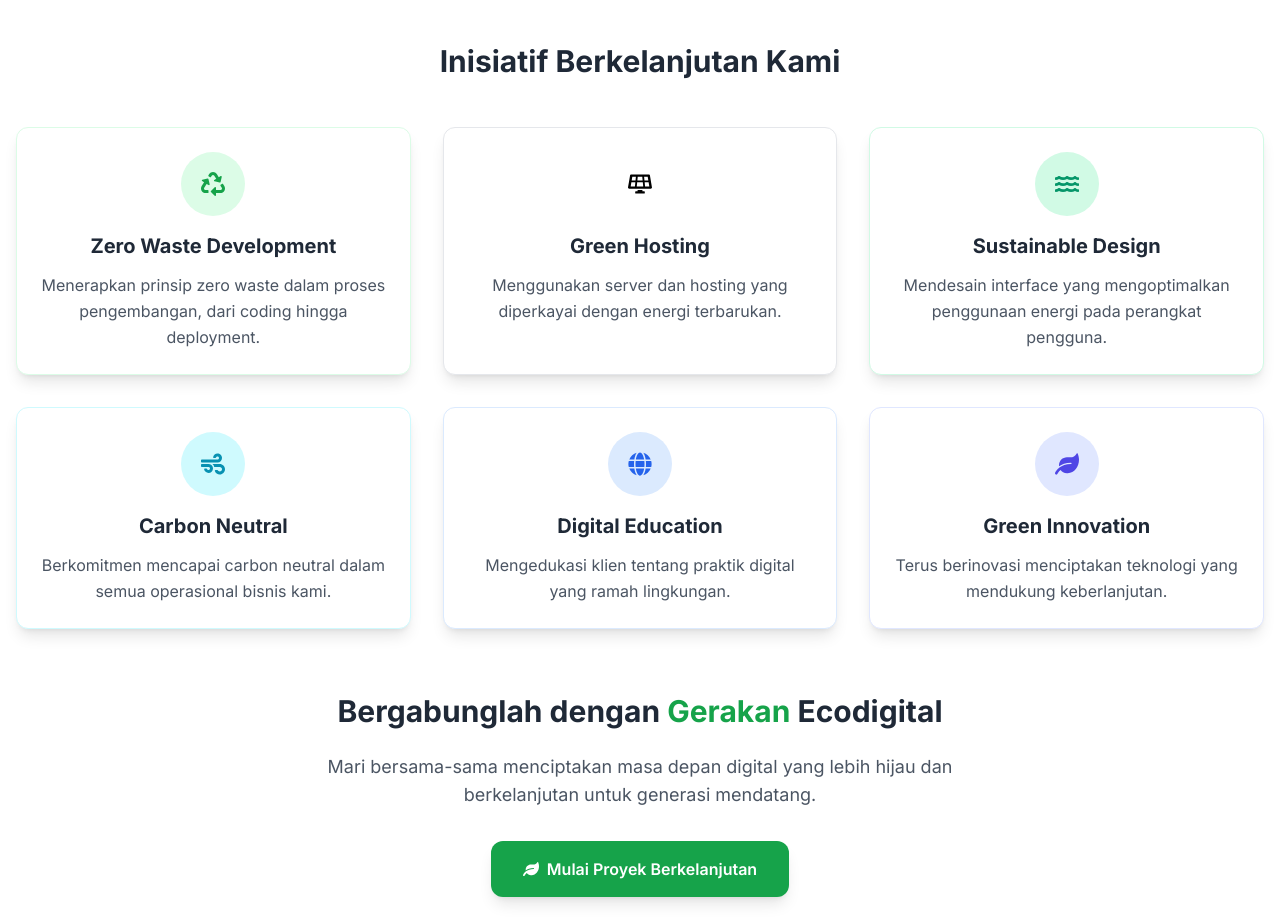
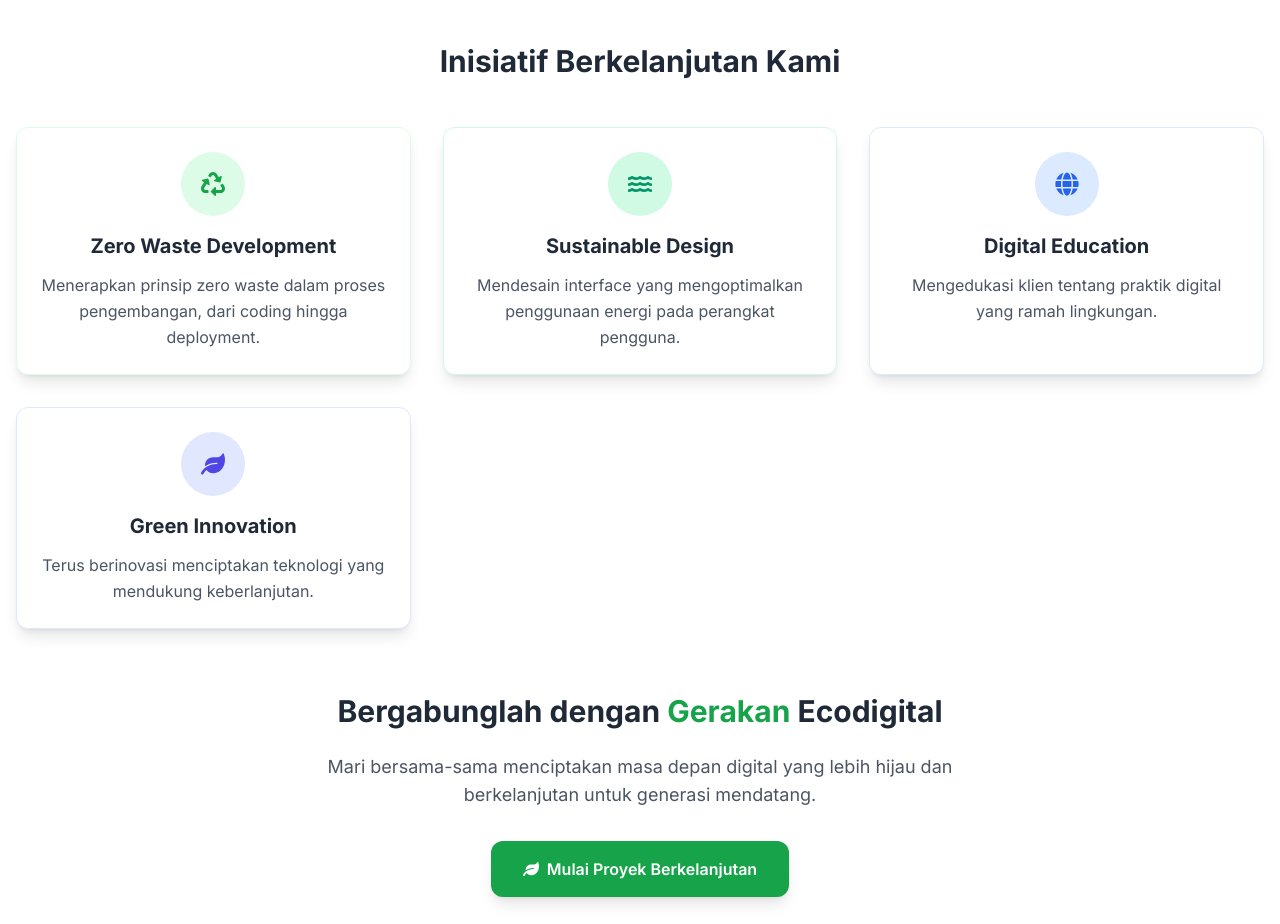
Before and after one commit to KevinJeremi/ordersnew, a Next.js app: page /ecodigital in a window 1280 px wide. Shown: the part 900-1824 px from the top of the page. Built offline with nearby package versions, Linux system fonts and the light colour scheme.

Commit message:
eco digital revisi

```diff
--- a/src/app/ecodigital/page.tsx
+++ b/src/app/ecodigital/page.tsx
@@ -1,6 +1,6 @@
 import Header from '@/components/Header';
 import Footer from '@/components/Footer';
-import { FaLeaf, FaRecycle, FaSolarPanel, FaWater, FaWind, FaGlobe } from 'react-icons/fa';
+import { FaLeaf, FaRecycle, FaWater, FaGlobe } from 'react-icons/fa';
 
 export default function EcodigitalPage() {
     return (
@@ -48,8 +48,7 @@
                         <div className="mb-16">
                             <h2 className="text-3xl font-bold text-gray-800 mb-12 text-center">
                                 Inisiatif <span className="text-teal-600">Berkelanjutan</span> Kami
-                            </h2>
-                            <div className="grid grid-cols-1 md:grid-cols-2 lg:grid-cols-3 gap-8">
+                            </h2>                            <div className="grid grid-cols-1 md:grid-cols-2 lg:grid-cols-3 gap-8">
                                 <div className="bg-white rounded-xl shadow-lg p-6 border border-green-100 hover:shadow-xl transition-shadow">
                                     <div className="bg-green-100 w-16 h-16 rounded-full flex items-center justify-center mb-4 mx-auto">
                                         <FaRecycle className="text-green-600 text-2xl" />
@@ -60,16 +59,6 @@
                                     </p>
                                 </div>
 
-                                <div className="bg-white rounded-xl shadow-lg p-6 border border-teal-100 hover:shadow-xl transition-shadow">
-                                    <div className="bg-teal-100 w-16 h-16 rounded-full flex items-center justify-center mb-4 mx-auto">
-                                        <FaSolarPanel className="text-teal-600 text-2xl" />
-                                    </div>
-                                    <h3 className="text-xl font-bold text-gray-800 mb-3 text-center">Green Hosting</h3>
-                                    <p className="text-gray-600 text-center">
-                                        Menggunakan server dan hosting yang diperkayai dengan energi terbarukan.
-                                    </p>
-                                </div>
-
                                 <div className="bg-white rounded-xl shadow-lg p-6 border border-emerald-100 hover:shadow-xl transition-shadow">
                                     <div className="bg-emerald-100 w-16 h-16 rounded-full flex items-center justify-center mb-4 mx-auto">
                                         <FaWater className="text-emerald-600 text-2xl" />
@@ -77,16 +66,6 @@
                                     <h3 className="text-xl font-bold text-gray-800 mb-3 text-center">Sustainable Design</h3>
                                     <p className="text-gray-600 text-center">
                                         Mendesain interface yang mengoptimalkan penggunaan energi pada perangkat pengguna.
-                                    </p>
-                                </div>
-
-                                <div className="bg-white rounded-xl shadow-lg p-6 border border-cyan-100 hover:shadow-xl transition-shadow">
-                                    <div className="bg-cyan-100 w-16 h-16 rounded-full flex items-center justify-center mb-4 mx-auto">
-                                        <FaWind className="text-cyan-600 text-2xl" />
-                                    </div>
-                                    <h3 className="text-xl font-bold text-gray-800 mb-3 text-center">Carbon Neutral</h3>
-                                    <p className="text-gray-600 text-center">
-                                        Berkomitmen mencapai carbon neutral dalam semua operasional bisnis kami.
                                     </p>
                                 </div>
 
```
